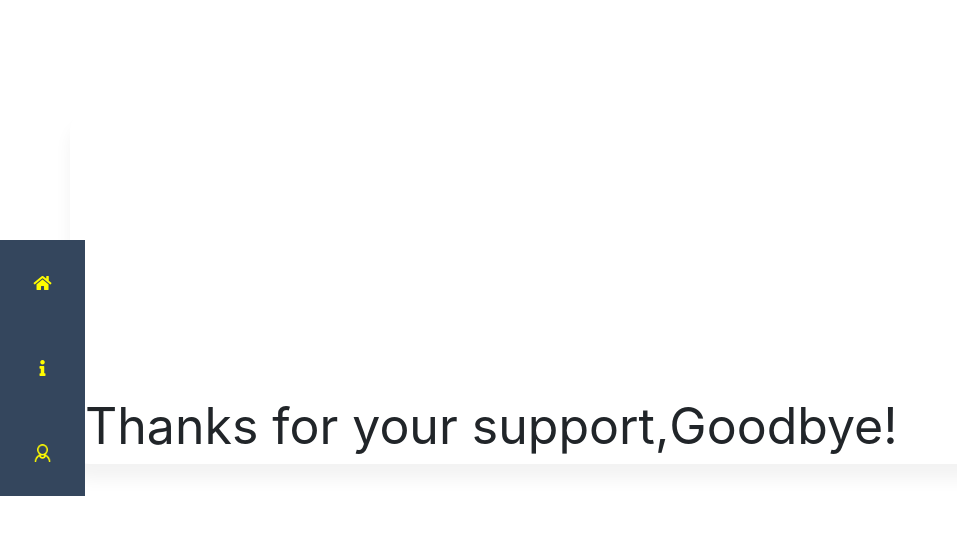
After one commit to zw2375/flightapp, a Flask app: page /sign_out in a window 1280 px wide. The commit adds this page. Shown: the top 535 px of the page, without its empty margins (0-957 px from the left). Run offline with Flask 3, Linux system fonts and the light colour scheme; some libraries are stand-ins or nearby versions.

Commit message:
signout_page

```diff
--- a/app.py
+++ b/app.py
@@ -394,6 +394,12 @@ def customer_home():
             else:
                 return redirect(url_for("customer_home"))
 
+@app.route("/sign_out", methods = ['POST','GET'])
+def sign_out():
+    if request.method == 'GET':
+        session.clear()
+        return render_template('sign_out.html')
+
 
 
 if __name__ == "__main__":
--- a/static/signin.css
+++ b/static/signin.css
@@ -1,4 +1,7 @@
-
+.bye{
+  font-size: 50px;
+  margin-top: 25%;
+}
 .identity select{
   background-color:  #e7e7e7; /* Green */
   border: none;
@@ -10,8 +13,6 @@
   font-size: 13px;
   margin: 4px 2px;
   cursor: pointer;
-
-
 }
 
 .signin, .signup{
--- a/templates/homepage_customer.html
+++ b/templates/homepage_customer.html
@@ -2,7 +2,12 @@
 
 {%block body %}
 <script src="https://www.gstatic.com/charts/loader.js"></script>
+<form class="d-flex" >
 
+	<a href='{{ url_for("sign_out") }}'>
+		<input type = 'button' class="btn btn-outline-success"  style="margin-right: 10pt; color = white;" value="Sign out"/>
+	</a>
+</form>
 <div class="container">
 	<div class="home-content">
 		<div class="home-form">
--- /dev/null
+++ b/templates/sign_out.html
@@ -0,0 +1,10 @@
+{% extends"layout.html" %}
+
+{%block body %}
+<div class="container">
+	<div class="home-content">
+    <div class='bye'>Thanks for your support,</div>
+    <div class='bye'>Goodbye!</div>
+    </div>
+</div>
+{%endblock%}
```
